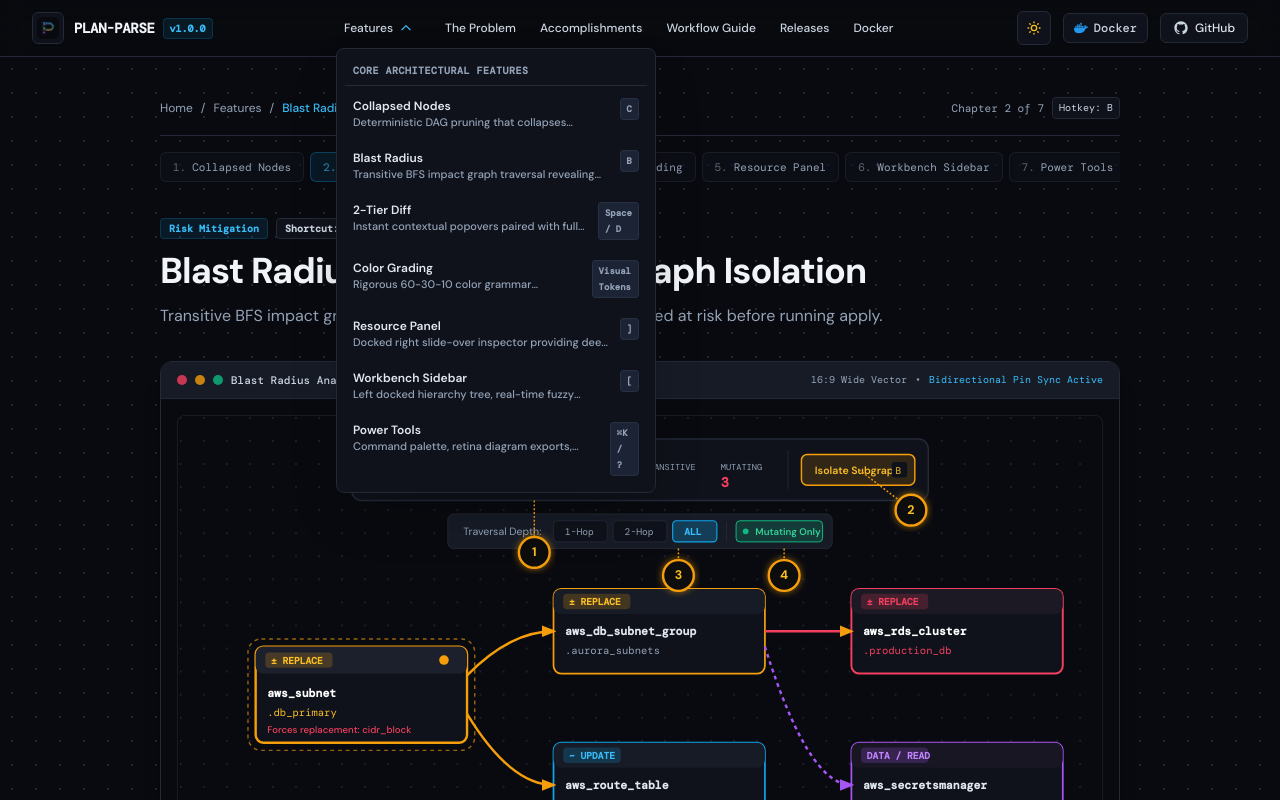
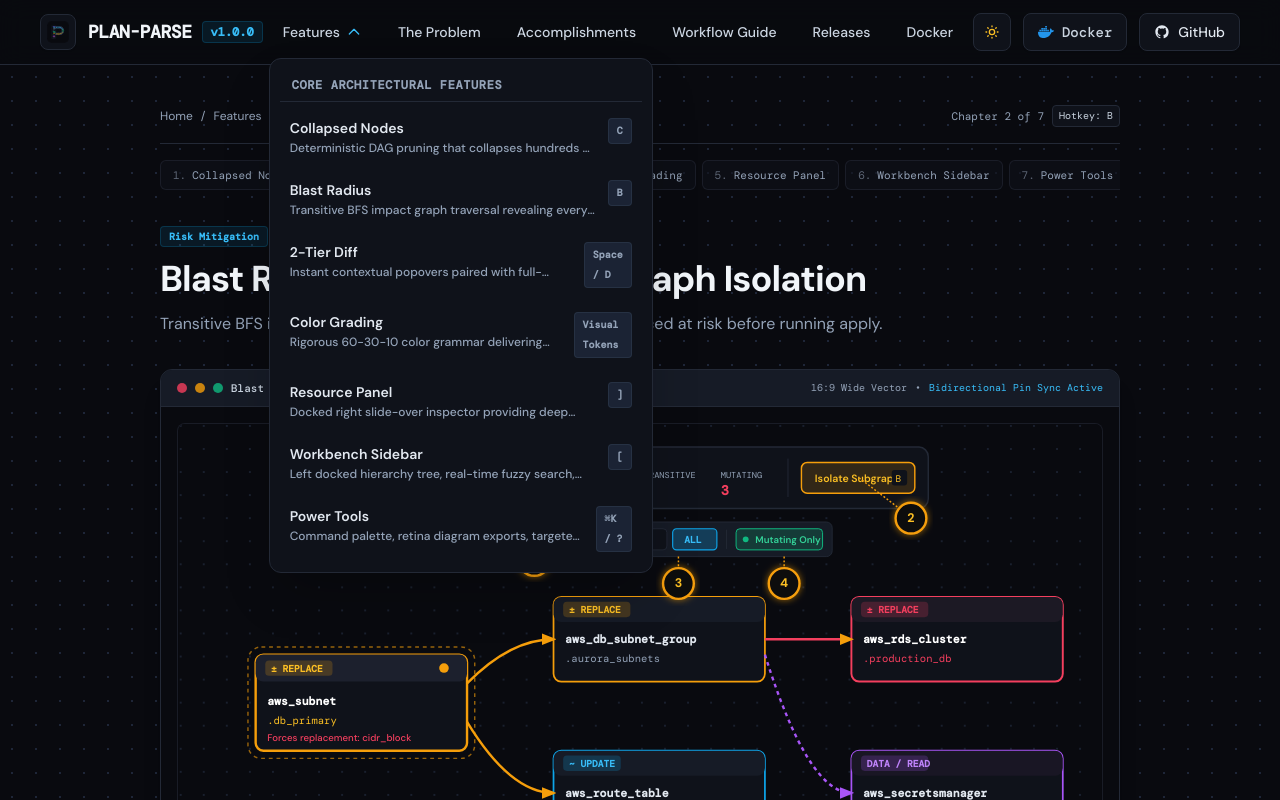
Before and after one commit to AatirNadim/plan-parse, a Next.js app in the folder landing/: page /features/blast-radius in a window 1280 px wide. Both pictures are taken after a click on the button "Features". Shown: the top 800 px of the page. Built offline with nearby package versions, Linux system fonts and the light colour scheme; a web font is replaced by a local one.

Commit message:
feat: Update UI components for improved styling and consistency across the landing page

```diff
--- a/landing/app/page.js
+++ b/landing/app/page.js
@@ -37,7 +37,7 @@ export default function HomePage() {
             href="https://github.com/AatirNadim/plan-parse/releases"
             target="_blank"
             rel="noopener noreferrer"
-            className="inline-flex items-center space-x-2 px-6 py-3 rounded-lg bg-sky-500 hover:bg-sky-400 active:bg-sky-600 active:translate-y-[0.5px] text-slate-950 font-bold text-sm transition-all shadow-lg shadow-sky-500/10 light:shadow-md light:shadow-sky-500/20 active:light:shadow-xs"
+            className="inline-flex items-center space-x-2 px-6 py-3 rounded-lg bg-sky-500 hover:bg-sky-400 active:bg-sky-600 active:translate-y-[0.5px] text-slate-950 font-bold text-sm transition-all shadow-lg shadow-sky-500/10 light:shadow-lg light:shadow-sky-500/20 active:light:shadow-xs "
           >
             <svg className="w-4 h-4" fill="none" viewBox="0 0 24 24" stroke="currentColor">
               <path strokeLinecap="round" strokeLinejoin="round" strokeWidth={2} d="M4 16v1a3 3 0 003 3h10a3 3 0 003-3v-1m-4-4l-4 4m0 0l-4-4m4 4V4" />
@@ -49,7 +49,7 @@ export default function HomePage() {
             href="https://github.com/AatirNadim/plan-parse"
             target="_blank"
             rel="noopener noreferrer"
-            className="inline-flex items-center space-x-2 px-6 py-3 rounded-lg border border-workbench-border bg-workbench-panel hover:bg-workbench-hover text-slate-700 dark:text-slate-200 hover:text-slate-900 dark:hover:text-white text-sm font-medium light:font-semibold light:text-slate-900 shadow-sm light:shadow-sm transition-colors"
+            className="inline-flex items-center space-x-2 px-6 py-3 rounded-lg border border-workbench-border bg-workbench-panel hover:bg-workbench-hover text-slate-700 dark:text-slate-200 hover:text-slate-900 dark:hover:text-white text-sm font-medium light:font-semibold light:text-slate-900 shadow-sm light:shadow-lg transition-colors"
           >
             <svg className="w-4 h-4" viewBox="0 0 24 24" fill="currentColor">
               <path fillRule="evenodd" clipRule="evenodd" d="M12 2C6.477 2 2 6.484 2 12.017c0 4.425 2.865 8.18 6.839 9.504.5.092.682-.217.682-.483 0-.237-.008-.868-.013-1.703-2.782.605-3.369-1.343-3.369-1.343-.454-1.158-1.11-1.466-1.11-1.466-.908-.62.069-.608.069-.608 1.003.07 1.53 1.032 1.53 1.032.892 1.53 2.341 1.088 2.91.832.092-.647.35-1.088.636-1.338-2.22-.253-4.555-1.113-4.555-4.951 0-1.093.39-1.988 1.029-2.688-.103-.253-.446-1.272.098-2.65 0 0 .84-.27 2.75 1.026A9.564 9.564 0 0112 6.844c.85.004 1.705.115 2.504.337 1.909-1.296 2.747-1.027 2.747-1.027.546 1.379.202 2.398.1 2.651.64.7 1.028 1.595 1.028 2.688 0 3.848-2.339 4.695-4.566 4.943.359.309.678.92.678 1.855 0 1.338-.012 2.419-.012 2.747 0 .268.18.58.688.482A10.019 10.019 0 0022 12.017C22 6.484 17.522 2 12 2z" />
@@ -61,7 +61,7 @@ export default function HomePage() {
             href="https://hub.docker.com/r/aatir0docking/plan-parse"
             target="_blank"
             rel="noopener noreferrer"
-            className="inline-flex items-center space-x-2 px-5 py-3 rounded-lg border border-workbench-border bg-workbench-panel hover:bg-workbench-hover text-slate-700 dark:text-slate-200 hover:text-slate-900 dark:hover:text-white text-sm font-medium light:font-semibold light:text-slate-900 font-mono shadow-sm light:shadow-sm transition-colors"
+            className="inline-flex items-center space-x-2 px-5 py-3 rounded-lg border border-workbench-border bg-workbench-panel hover:bg-workbench-hover text-slate-700 dark:text-slate-200 hover:text-slate-900 dark:hover:text-white text-sm font-medium light:font-semibold light:text-slate-900 font-mono shadow-sm light:shadow-lg transition-colors"
           >
             <span className="text-sky-500 dark:text-sky-400 light:text-sky-600 font-bold">docker pull</span>
             <span>aatir0docking/plan-parse</span>
--- a/landing/components/SiteHeader.js
+++ b/landing/components/SiteHeader.js
@@ -24,18 +24,18 @@ export default function SiteHeader() {
 
   return (
     <header className="sticky top-0 z-50 w-full border-b border-workbench-border bg-workbench-bg/90 backdrop-blur-md transition-colors duration-150">
-      <div className="max-w-7xl mx-auto px-4 sm:px-6 lg:px-8 h-14 flex items-center justify-between">
+      <div className="max-w-[1440px] mx-auto px-4 sm:px-6 lg:px-10 h-16 flex items-center justify-between">
         {/* Brand */}
         <div className="flex items-center space-x-3">
-          <Link href="/" className="flex items-center space-x-2.5 group">
-            <div className="w-8 h-8 rounded-md bg-[#0f121a] border border-workbench-border flex items-center justify-center p-1 group-hover:border-sky-500/50 transition-colors shadow-sm light:shadow-sm">
+          <Link href="/" className="flex items-center space-x-3 group">
+            <div className="w-9 h-9 rounded-lg bg-[#0f121a] border border-workbench-border flex items-center justify-center p-1.5 group-hover:border-sky-500/50 transition-colors shadow-sm light:shadow-sm">
               <img src="/icon.svg" alt="plan-parse icon" className="w-6 h-6" />
             </div>
-            <div className="flex items-center space-x-2">
-              <span className="font-bold font-mono tracking-tight text-sm text-slate-900 dark:text-slate-100 group-hover:text-sky-500 dark:group-hover:text-sky-400 transition-colors">
+            <div className="flex items-center space-x-2.5">
+              <span className="font-bold font-mono tracking-tight text-base sm:text-lg text-slate-900 dark:text-slate-100 group-hover:text-sky-500 dark:group-hover:text-sky-400 transition-colors">
                 PLAN-PARSE
               </span>
-              <span className="px-1.5 py-0.5 text-[10px] font-mono rounded bg-sky-500/10 text-sky-600 dark:text-sky-400 light:text-sky-700 border border-sky-500/20 font-bold light:shadow-xs">
+              <span className="px-2 py-0.5 text-xs font-mono rounded bg-sky-500/10 text-sky-600 dark:text-sky-400 light:text-sky-700 border border-sky-500/20 font-bold light:shadow-xs">
                 v1.0.0
               </span>
             </div>
@@ -43,17 +43,17 @@ export default function SiteHeader() {
         </div>
 
         {/* Desktop Navigation */}
-        <nav className="hidden md:flex items-center space-x-6 text-xs font-medium light:font-semibold text-slate-700 dark:text-slate-300 light:text-slate-800">
+        <nav className="hidden md:flex items-center gap-1 xl:gap-2 text-[13px] lg:text-sm font-medium light:font-semibold text-slate-700 dark:text-slate-300 light:text-slate-800">
           {/* Features Dropdown */}
           <div className="relative" ref={dropdownRef}>
             <button
               onClick={() => setDropdownOpen(!dropdownOpen)}
               type="button"
-              className="flex items-center space-x-1.5 py-1.5 px-2 rounded hover:text-slate-950 dark:hover:text-slate-100 hover:bg-workbench-hover transition-colors font-medium light:font-semibold"
+              className="flex items-center space-x-1.5 px-3 lg:px-3.5 py-2 rounded-lg hover:text-slate-950 dark:hover:text-white hover:bg-workbench-hover light:hover:bg-slate-200/60 transition-colors font-medium light:font-semibold"
             >
               <span>Features</span>
               <svg
-                className={`w-3.5 h-3.5 transition-transform duration-200 ${
+                className={`w-4 h-4 transition-transform duration-200 ${
                   dropdownOpen ? "rotate-180 text-sky-500 dark:text-sky-400" : "text-slate-500 dark:text-slate-400"
                 }`}
                 fill="none"
@@ -65,8 +65,8 @@ export default function SiteHeader() {
             </button>
 
             {dropdownOpen && (
-              <div className="absolute top-full left-0 mt-1.5 w-80 rounded-lg border border-workbench-border bg-workbench-panel p-2 shadow-2xl light:shadow-xl light:border-slate-300/80 backdrop-blur-xl z-50">
-                <div className="px-2 py-1.5 mb-1 text-[10px] font-mono uppercase tracking-wider text-slate-600 dark:text-slate-400 light:text-slate-700 font-bold border-b border-workbench-border">
+              <div className="absolute top-full left-0 mt-2 w-96 rounded-xl border border-workbench-border bg-workbench-panel p-2.5 shadow-2xl light:shadow-xl light:border-slate-300/80 backdrop-blur-xl z-50">
+                <div className="px-3 py-2 mb-1.5 text-xs font-mono uppercase tracking-wider text-slate-600 dark:text-slate-400 light:text-slate-700 font-bold border-b border-workbench-border">
                   Core Architectural Features
                 </div>
                 <div className="space-y-1">
@@ -75,17 +75,17 @@ export default function SiteHeader() {
                       key={feature.id}
                       href={`/features/${feature.slug}/`}
                       onClick={() => setDropdownOpen(false)}
-                      className="group flex items-start justify-between p-2 rounded hover:bg-workbench-hover transition-colors"
+                      className="group flex items-start justify-between p-2.5 rounded-lg hover:bg-workbench-hover transition-colors"
                     >
                       <div>
-                        <div className="text-xs font-semibold text-slate-900 dark:text-slate-200 group-hover:text-sky-500 dark:group-hover:text-sky-400 transition-colors">
+                        <div className="text-sm font-semibold text-slate-900 dark:text-slate-200 group-hover:text-sky-500 dark:group-hover:text-sky-400 transition-colors">
                           {feature.navTitle}
                         </div>
-                        <div className="text-[11px] text-slate-600 dark:text-slate-400 light:text-slate-700 light:font-medium line-clamp-1">
+                        <div className="text-xs text-slate-600 dark:text-slate-400 light:text-slate-700 light:font-medium line-clamp-1 mt-0.5">
                           {feature.tagline}
                         </div>
                       </div>
-                      <span className="ml-2 px-1.5 py-0.5 text-[9px] font-mono rounded bg-slate-100 dark:bg-slate-800/80 text-slate-700 dark:text-slate-400 light:text-slate-900 font-bold border border-slate-200 dark:border-slate-700/50">
+                      <span className="ml-3 px-2 py-0.5 text-[10px] font-mono rounded bg-slate-100 dark:bg-slate-800/80 text-slate-700 dark:text-slate-400 light:text-slate-900 font-bold border border-slate-200 dark:border-slate-700/50">
                         {feature.hotkey}
                       </span>
                     </Link>
@@ -95,25 +95,40 @@ export default function SiteHeader() {
             )}
           </div>
 
-          <Link href="/#the-problem" className="hover:text-slate-950 dark:hover:text-slate-100 transition-colors">
+          <Link
+            href="/#the-problem"
+            className="px-3 lg:px-3.5 py-2 rounded-lg hover:text-slate-950 dark:hover:text-white hover:bg-workbench-hover light:hover:bg-slate-200/60 transition-colors"
+          >
             The Problem
           </Link>
-          <Link href="/#accomplishments" className="hover:text-slate-950 dark:hover:text-slate-100 transition-colors">
+          <Link
+            href="/#accomplishments"
+            className="px-3 lg:px-3.5 py-2 rounded-lg hover:text-slate-950 dark:hover:text-white hover:bg-workbench-hover light:hover:bg-slate-200/60 transition-colors"
+          >
             Accomplishments
           </Link>
-          <Link href="/#workflow" className="hover:text-slate-950 dark:hover:text-slate-100 transition-colors">
+          <Link
+            href="/#workflow"
+            className="px-3 lg:px-3.5 py-2 rounded-lg hover:text-slate-950 dark:hover:text-white hover:bg-workbench-hover light:hover:bg-slate-200/60 transition-colors"
+          >
             Workflow Guide
           </Link>
-          <Link href="/#releases" className="hover:text-slate-950 dark:hover:text-slate-100 transition-colors">
+          <Link
+            href="/#releases"
+            className="px-3 lg:px-3.5 py-2 rounded-lg hover:text-slate-950 dark:hover:text-white hover:bg-workbench-hover light:hover:bg-slate-200/60 transition-colors"
+          >
             Releases
           </Link>
-          <Link href="/#docker" className="hover:text-slate-950 dark:hover:text-slate-100 transition-colors">
+          <Link
+            href="/#docker"
+            className="px-3 lg:px-3.5 py-2 rounded-lg hover:text-slate-950 dark:hover:text-white hover:bg-workbench-hover light:hover:bg-slate-200/60 transition-colors"
+          >
             Docker
           </Link>
         </nav>
 
         {/* Right Actions */}
-        <div className="flex items-center space-x-3">
+        <div className="flex items-center space-x-2.5 sm:space-x-3">
           <ThemeToggle />
 
           <a
@@ -121,9 +136,9 @@ export default function SiteHeader() {
             target="_blank"
             rel="noopener noreferrer"
             title="Docker Hub Image"
-            className="hidden sm:flex items-center space-x-1.5 px-2.5 py-1.5 rounded-md border border-workbench-border bg-workbench-panel hover:bg-workbench-hover text-slate-700 dark:text-slate-300 hover:text-slate-900 dark:hover:text-white text-xs font-mono font-medium light:font-bold light:text-slate-900 shadow-sm light:shadow-xs transition-colors"
+            className="hidden sm:flex items-center space-x-2 px-3.5 py-2 rounded-lg border border-workbench-border bg-workbench-panel hover:bg-workbench-hover text-slate-700 dark:text-slate-300 hover:text-slate-900 dark:hover:text-white text-xs sm:text-sm font-mono font-medium light:font-bold light:text-slate-900 shadow-sm light:shadow-xs transition-colors"
           >
-            <DockerIcon className="w-3.5 h-3.5" />
+            <DockerIcon className="w-4 h-4" />
             <span>Docker</span>
           </a>
 
@@ -131,9 +146,9 @@ export default function SiteHeader() {
             href="https://github.com/AatirNadim/plan-parse"
             target="_blank"
             rel="noopener noreferrer"
-            className="flex items-center space-x-1.5 px-3 py-1.5 rounded-md border border-workbench-border bg-workbench-panel hover:bg-workbench-hover text-slate-700 dark:text-slate-200 hover:text-slate-900 dark:hover:text-white text-xs font-medium light:font-bold light:text-slate-900 shadow-sm light:shadow-xs transition-colors"
+            className="flex items-center space-x-2 px-3.5 py-2 rounded-lg border border-workbench-border bg-workbench-panel hover:bg-workbench-hover text-slate-700 dark:text-slate-200 hover:text-slate-900 dark:hover:text-white text-xs sm:text-sm font-medium light:font-bold light:text-slate-900 shadow-sm light:shadow-xs transition-colors"
           >
-            <GithubIcon />
+            <GithubIcon className="w-4 h-4" />
             <span className="hidden sm:inline">GitHub</span>
           </a>
 
@@ -141,10 +156,10 @@ export default function SiteHeader() {
           <button
             onClick={() => setMobileMenuOpen(!mobileMenuOpen)}
             type="button"
-            className="md:hidden p-2 rounded-md border border-workbench-border bg-workbench-panel text-slate-700 dark:text-slate-300"
+            className="md:hidden p-2.5 rounded-lg border border-workbench-border bg-workbench-panel text-slate-700 dark:text-slate-300 hover:bg-workbench-hover transition-colors"
             aria-label="Toggle navigation menu"
           >
-            <svg className="w-4 h-4" fill="none" viewBox="0 0 24 24" stroke="currentColor">
+            <svg className="w-5 h-5" fill="none" viewBox="0 0 24 24" stroke="currentColor">
               {mobileMenuOpen ? (
                 <path strokeLinecap="round" strokeLinejoin="round" strokeWidth={2} d="M6 18L18 6M6 6l12 12" />
               ) : (
@@ -157,8 +172,8 @@ export default function SiteHeader() {
 
       {/* Mobile Drawer */}
       {mobileMenuOpen && (
-        <div className="md:hidden border-b border-workbench-border bg-workbench-panel px-4 pt-2 pb-6 space-y-3">
-          <div className="text-xs font-mono uppercase tracking-wider text-slate-500 dark:text-slate-400 py-1 border-b border-workbench-border">
+        <div className="md:hidden border-b border-workbench-border bg-workbench-panel px-4 pt-3 pb-6 space-y-4">
+          <div className="text-xs font-mono uppercase tracking-wider text-slate-500 dark:text-slate-400 py-1.5 border-b border-workbench-border font-bold">
             Feature Chapters
           </div>
           <div className="grid grid-cols-1 gap-1">
@@ -167,19 +182,19 @@ export default function SiteHeader() {
                 key={feature.id}
                 href={`/features/${feature.slug}/`}
                 onClick={() => setMobileMenuOpen(false)}
-                className="flex items-center justify-between py-1.5 px-2 text-xs text-slate-700 dark:text-slate-300 hover:text-sky-500 dark:hover:text-sky-400"
+                className="flex items-center justify-between py-2 px-2.5 rounded-md text-sm text-slate-700 dark:text-slate-300 hover:bg-workbench-hover hover:text-sky-500 dark:hover:text-sky-400 font-medium"
               >
                 <span>{feature.title}</span>
-                <span className="text-[10px] font-mono text-slate-500 dark:text-slate-400">[{feature.hotkey}]</span>
+                <span className="text-xs font-mono text-slate-500 dark:text-slate-400">[{feature.hotkey}]</span>
               </Link>
             ))}
           </div>
-          <div className="pt-2 border-t border-workbench-border flex flex-col space-y-2 text-xs text-slate-700 dark:text-slate-300">
-            <Link href="/#the-problem" onClick={() => setMobileMenuOpen(false)}>The Problem</Link>
-            <Link href="/#accomplishments" onClick={() => setMobileMenuOpen(false)}>Accomplishments</Link>
-            <Link href="/#workflow" onClick={() => setMobileMenuOpen(false)}>Workflow Guide</Link>
-            <Link href="/#releases" onClick={() => setMobileMenuOpen(false)}>Releases</Link>
-            <Link href="/#docker" onClick={() => setMobileMenuOpen(false)}>Docker</Link>
+          <div className="pt-3 border-t border-workbench-border flex flex-col space-y-2 text-sm text-slate-700 dark:text-slate-300 font-medium">
+            <Link href="/#the-problem" onClick={() => setMobileMenuOpen(false)} className="py-1.5 px-2.5 rounded-md hover:bg-workbench-hover">The Problem</Link>
+            <Link href="/#accomplishments" onClick={() => setMobileMenuOpen(false)} className="py-1.5 px-2.5 rounded-md hover:bg-workbench-hover">Accomplishments</Link>
+            <Link href="/#workflow" onClick={() => setMobileMenuOpen(false)} className="py-1.5 px-2.5 rounded-md hover:bg-workbench-hover">Workflow Guide</Link>
+            <Link href="/#releases" onClick={() => setMobileMenuOpen(false)} className="py-1.5 px-2.5 rounded-md hover:bg-workbench-hover">Releases</Link>
+            <Link href="/#docker" onClick={() => setMobileMenuOpen(false)} className="py-1.5 px-2.5 rounded-md hover:bg-workbench-hover">Docker</Link>
           </div>
         </div>
       )}
--- a/landing/components/ThemeToggle.js
+++ b/landing/components/ThemeToggle.js
@@ -9,7 +9,7 @@ export default function ThemeToggle() {
     <button
       onClick={toggleTheme}
       type="button"
-      className="relative p-2 rounded-md border border-workbench-border bg-workbench-panel hover:bg-workbench-hover active:bg-workbench-active text-slate-700 dark:text-slate-300 transition-colors focus:outline-none focus:ring-1 focus:ring-sky-500/50"
+      className="relative p-2.5 rounded-lg border border-workbench-border bg-workbench-panel hover:bg-workbench-hover active:bg-workbench-active text-slate-700 dark:text-slate-300 transition-colors focus:outline-none focus:ring-1 focus:ring-sky-500/50"
       title={`Switch to ${theme === "dark" ? "light" : "dark"} mode (T)`}
       aria-label="Toggle theme"
     >
```
